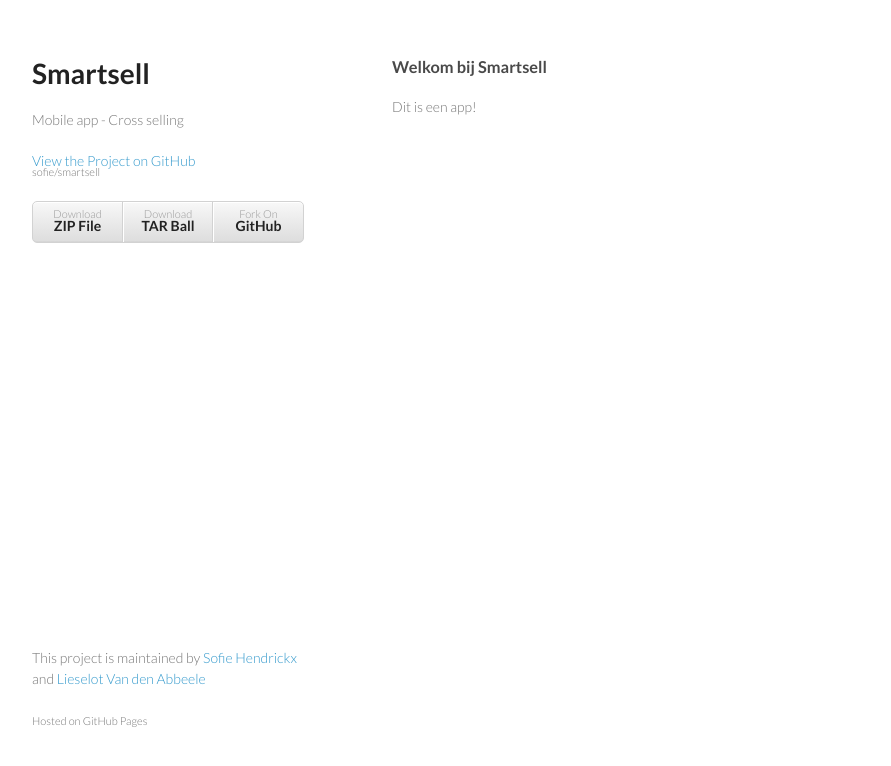
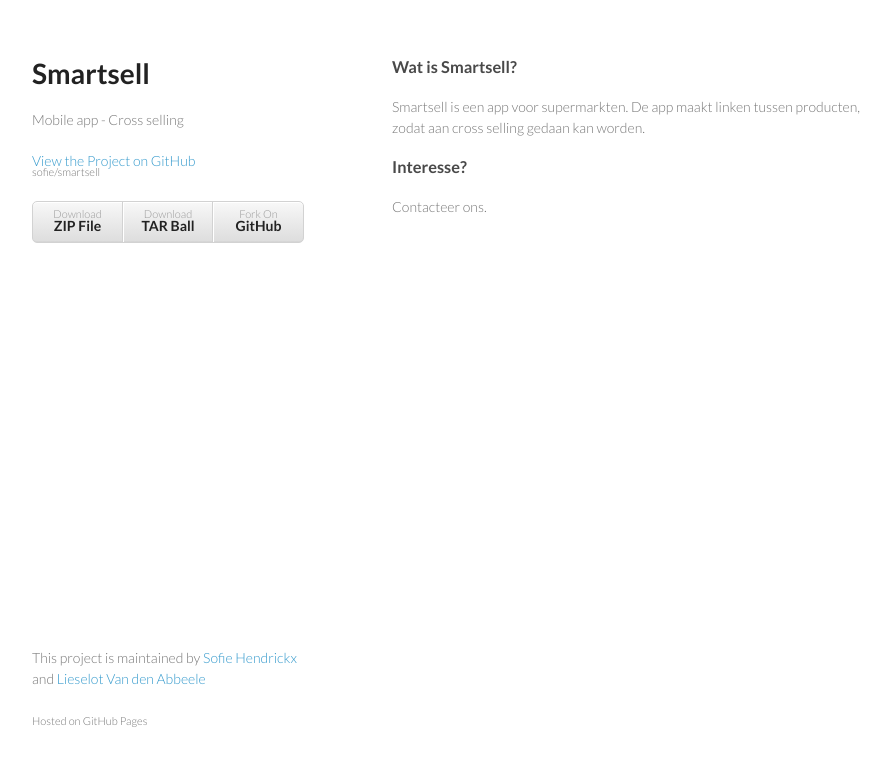
Before and after one commit to sofie/smartsell, a plain HTML site: page index.html in a window 1280 px wide. Shown: the whole page, without its empty margins (178-1069 px from the left). Drawn offline with Linux system fonts and the light colour scheme.

Commit message:
Update index.html

```diff
--- a/index.html
+++ b/index.html
@@ -26,12 +26,14 @@
         </ul>
       </header>
       <section>
-        <h3>Welkom bij Smartsell</h3>
+        <h3>Wat is Smartsell?</h3>
+        <p>Smartsell is een app voor supermarkten. De app maakt linken tussen producten, zodat aan cross selling gedaan kan worden.</p>
+        <h3>Interesse?</h3>
+        <p>Contacteer ons.</p>
 
 
-<p>Dit is een app!</p>
+      </section>
 
- </section>
       <footer>
         <p>This project is maintained by <a href="https://github.com/sofie">Sofie Hendrickx</a> and <a href="https://github.com/Lieselot">Lieselot Van den Abbeele</a></p>
         <p><small>Hosted on GitHub Pages </small></p>
```
